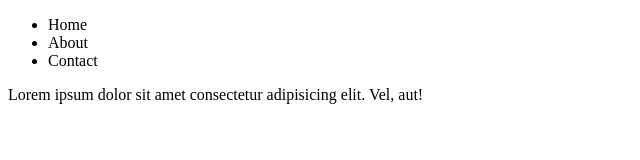
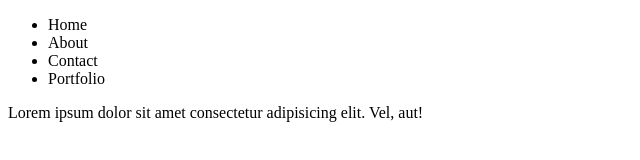
Before and after one commit to Pixel11-svg/conflict, a plain HTML site: page index.html in a window 1280 px wide. Shown: the whole page, without its empty margins (0-640 px from the left). Drawn offline with Linux system fonts and the light colour scheme.

Commit message:
portfolio

```diff
--- a/index.html
+++ b/index.html
@@ -12,6 +12,7 @@
             <li>Home</li>
             <li>About</li>
             <li>Contact</li>
+            <li>Portfolio</li>
         </ul>
     </nav>
     <!-- End nav bar -->
```
